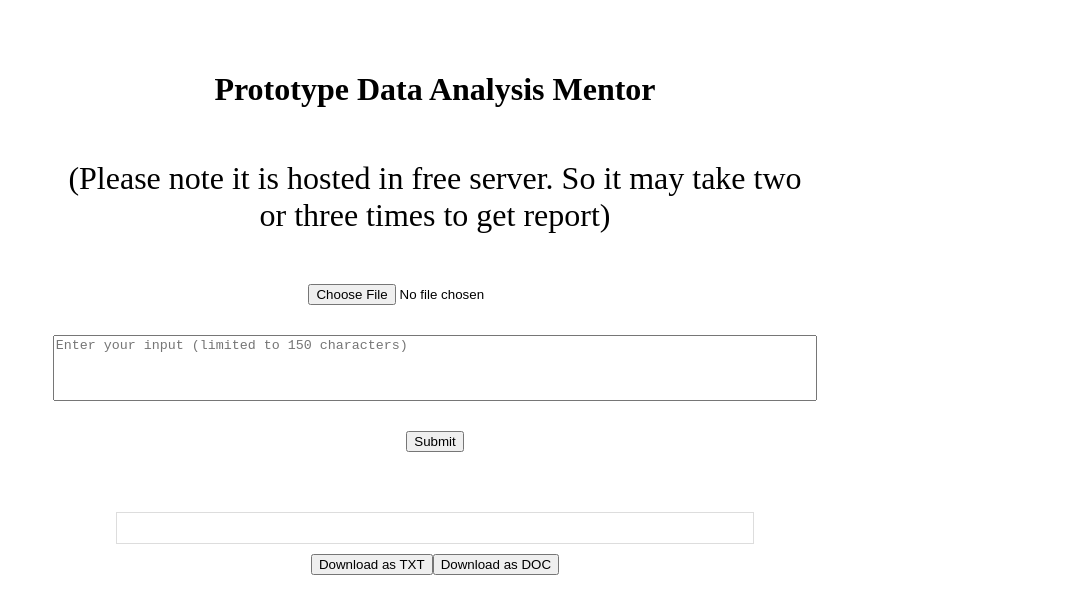
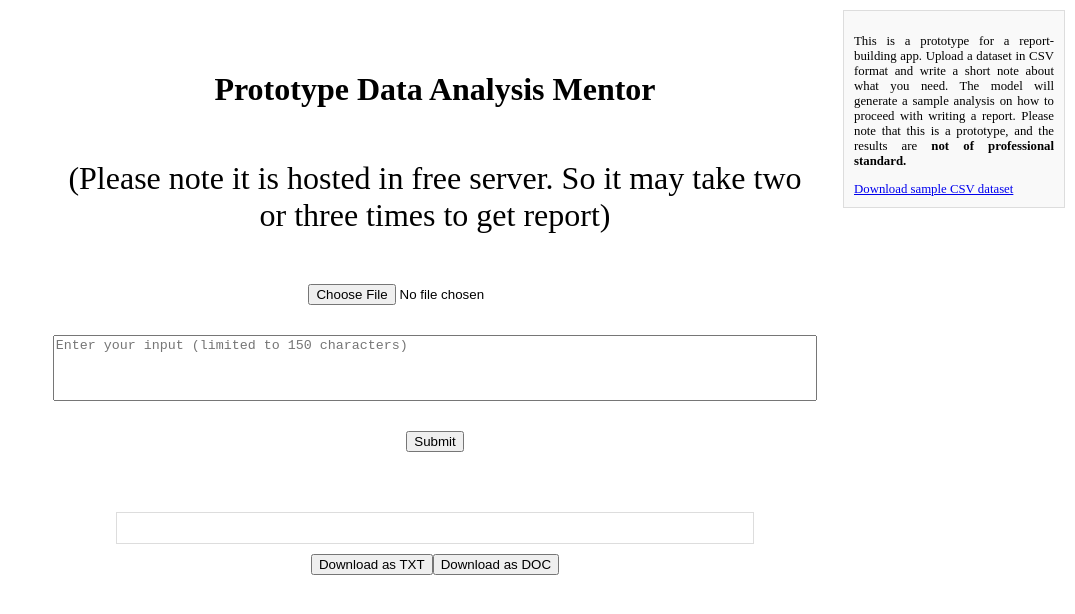
Before and after one commit to kanchang12/thirdattempt, a plain HTML site: page templates/index.html in a window 1280 px wide. Shown: the whole page, without its empty margins (205-1280 px from the left). Drawn offline with Linux system fonts and the light colour scheme.

Commit message:
Update index.html

```diff
--- a/templates/index.html
+++ b/templates/index.html
@@ -41,6 +41,20 @@
       justify-content: space-between;
       margin-top: 10px;
     }
+
+    .info-text {
+      position: absolute;
+      top: 10px;
+      right: 10px;
+      width: 200px;
+      padding: 10px;
+      border: 1px solid #ddd;
+      background-color: #f9f9f9;
+      font-size: 0.8em;
+      text-align: justify;
+    }
+
+
   </style>
 </head>
 <body>
@@ -61,6 +75,14 @@
       <button onclick="downloadText('txt')">Download as TXT</button>
       <button onclick="downloadText('doc')">Download as DOC</button>
     </div>
+  </div>
+
+  <!-- Informational Text Box -->
+  <div class="info-text">
+    <p>
+      This is a prototype for a report-building app. Upload a dataset in CSV format and write a short note about what you need. The model will generate a sample analysis on how to proceed with writing a report. Please note that this is a prototype, and the results are <strong>not of professional standard.</strong>
+    </p>
+    <a href="https://github.com/kanchang12/thirdattempt/blob/main/sampledata.csv" class="download-link" download="sample_dataset.csv">Download sample CSV dataset</a>
   </div>
 
   <script>
```
